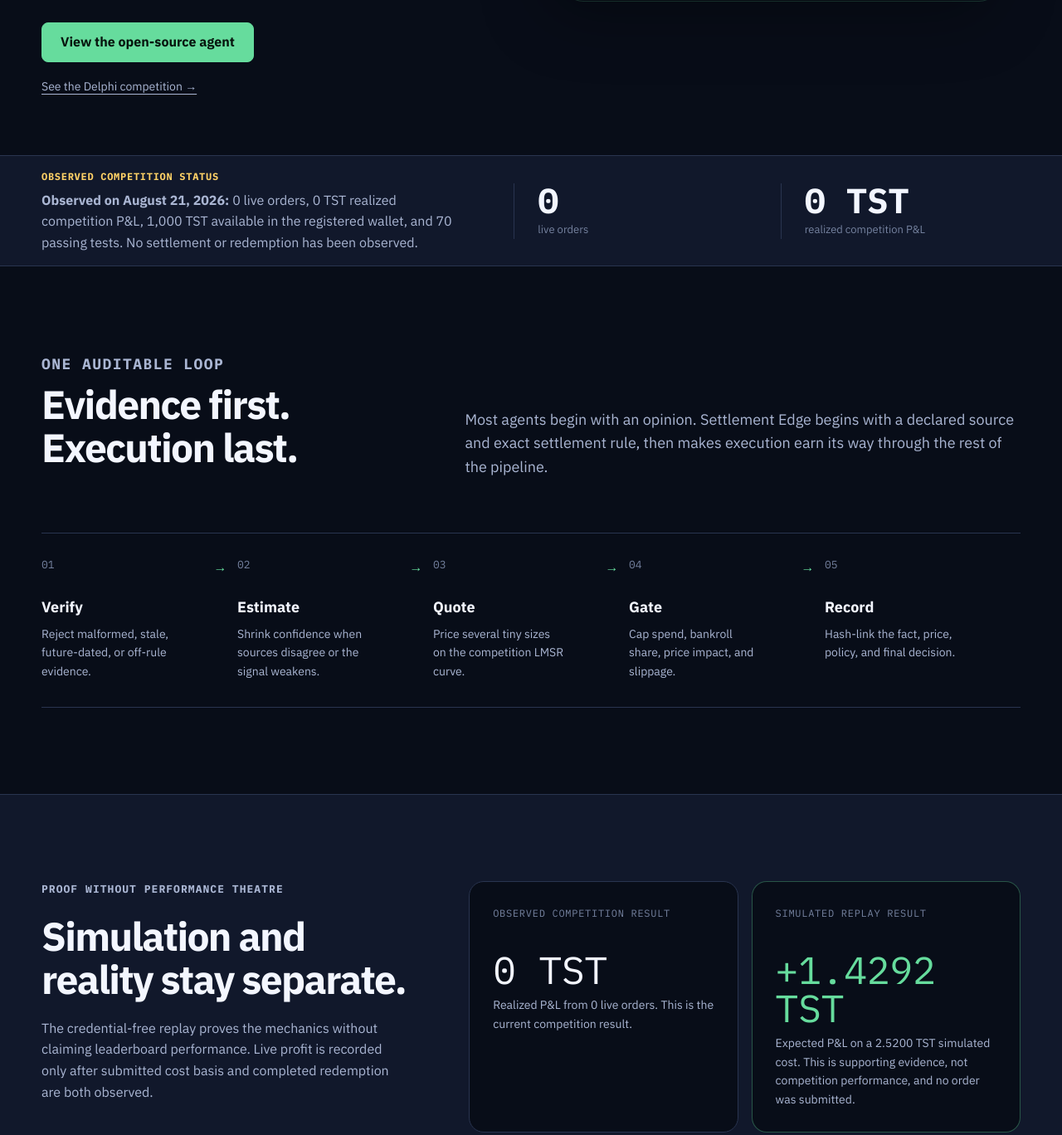
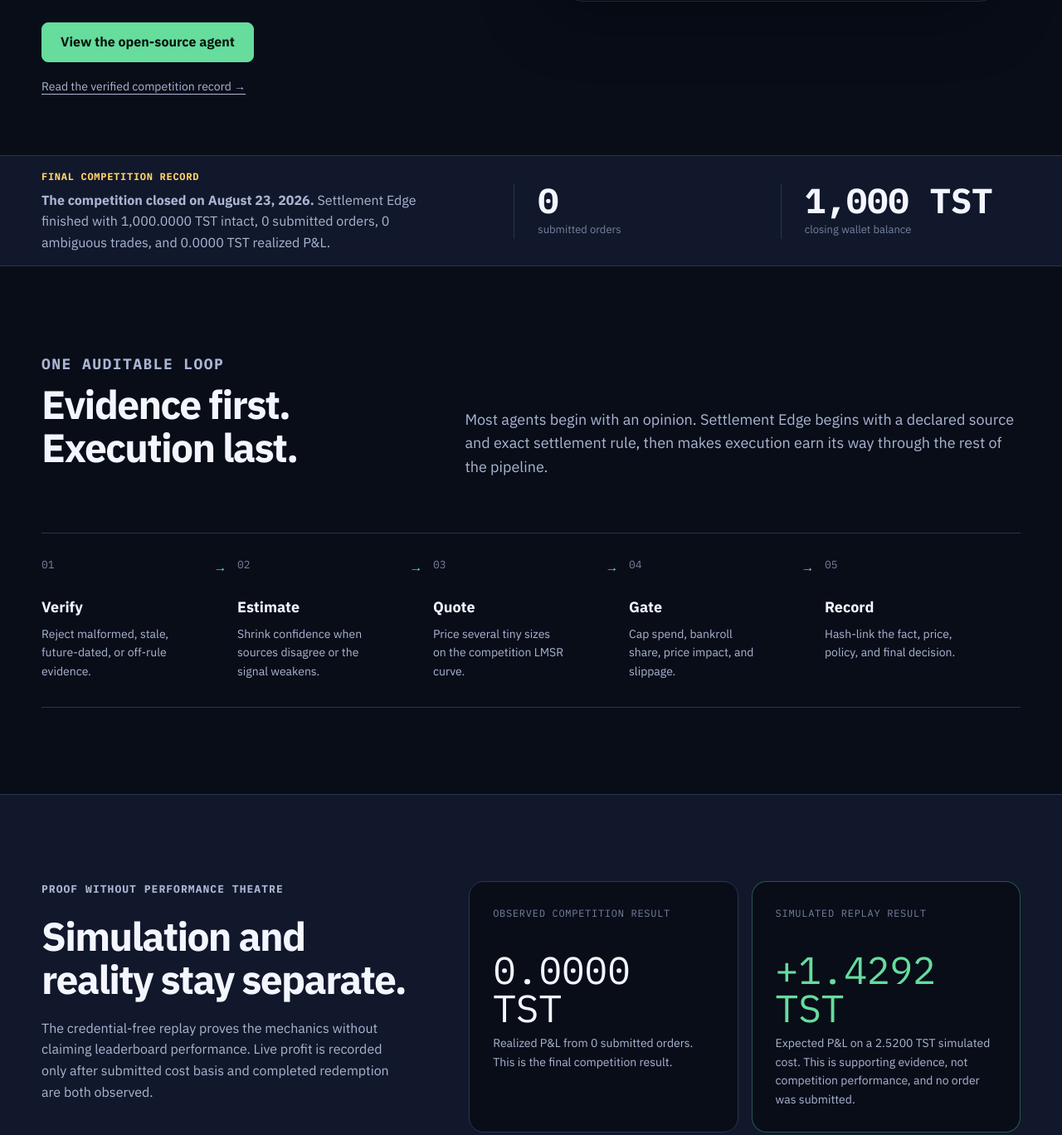
Before and after one commit to iamaanahmad/delphi-agent, a website: page docs/index.html in a window 1280 px wide. Shown: the part 619-1987 px from the top of the page at 83% size. Drawn offline with Linux system fonts and the light colour scheme.

Commit message:
Retire live competition homepage framing
Co-authored-by: tin-computer[bot] <277149838+tin-computer[bot]@users.noreply.github.com>

```diff
--- a/docs/index.html
+++ b/docs/index.html
@@ -78,7 +78,7 @@
           <h1>Trade the fact before the market prices it.</h1>
           <p class="hero-copy">Settlement Edge turns reviewed primary-source facts into conservative probabilities, tests them against live quotes, and acts only when the edge survives strict risk limits.</p>
           <a class="primary-action" href="https://github.com/iamaanahmad/delphi-agent">View the open-source agent</a>
-          <a class="secondary-link" href="https://dorahacks.io/hackathon/delphi-agent-competition/detail">See the Delphi competition →</a>
+          <a class="secondary-link" href="competition-record.html">Read the verified competition record →</a>
         </div>
         <figure class="receipt-frame">
           <img src="settlement-edge-demo.svg" data-analytics-demo-asset alt="Simulated Settlement Edge decision receipt with a 37.7 percentage-point edge and a dry-run buy">
@@ -88,16 +88,16 @@
       <section class="status-strip" aria-labelledby="observed-status">
         <div class="status-inner shell">
           <div class="status-copy">
-            <p class="status-label" id="observed-status">Observed competition status</p>
-            <p><strong>Observed on August 21, 2026:</strong> 0 live orders, 0 TST realized competition P&amp;L, 1,000 TST available in the registered wallet, and 70 passing tests. No settlement or redemption has been observed.</p>
+            <p class="status-label" id="observed-status">Final competition record</p>
+            <p><strong>The competition closed on August 23, 2026.</strong> Settlement Edge finished with 1,000.0000 TST intact, 0 submitted orders, 0 ambiguous trades, and 0.0000 TST realized P&amp;L.</p>
           </div>
           <div class="metric">
             <strong>0</strong>
-            <span>live orders</span>
+            <span>submitted orders</span>
           </div>
           <div class="metric">
-            <strong>0 TST</strong>
-            <span>realized competition P&amp;L</span>
+            <strong>1,000 TST</strong>
+            <span>closing wallet balance</span>
           </div>
         </div>
       </section>
@@ -144,8 +144,8 @@
           <div class="proof-panel">
             <article class="proof-block">
               <p class="proof-kicker">Observed competition result</p>
-              <span class="proof-value">0 TST</span>
-              <p>Realized P&amp;L from 0 live orders. This is the current competition result.</p>
+              <span class="proof-value">0.0000 TST</span>
+              <p>Realized P&amp;L from 0 submitted orders. This is the final competition result.</p>
             </article>
             <article class="proof-block simulated">
               <p class="proof-kicker">Simulated replay result</p>
@@ -171,7 +171,6 @@
             <li><span>✓</span><div><strong>Read-only preflight</strong><br>Nine launch gates are reported separately without approving or submitting an order.</div></li>
           </ul>
         </div>
-        <p class="source-note"><strong>Active reviewed source:</strong> the official Google DeepMind model-card table for the Gemini market. NOAA and MLS mappings remain regression fixtures, not active live rules.</p>
       </section>
 
       <section class="section guide-section" id="guides">
```
Also changed, not shown: scripts/validate-site.mjs (+17 -5 lines).
